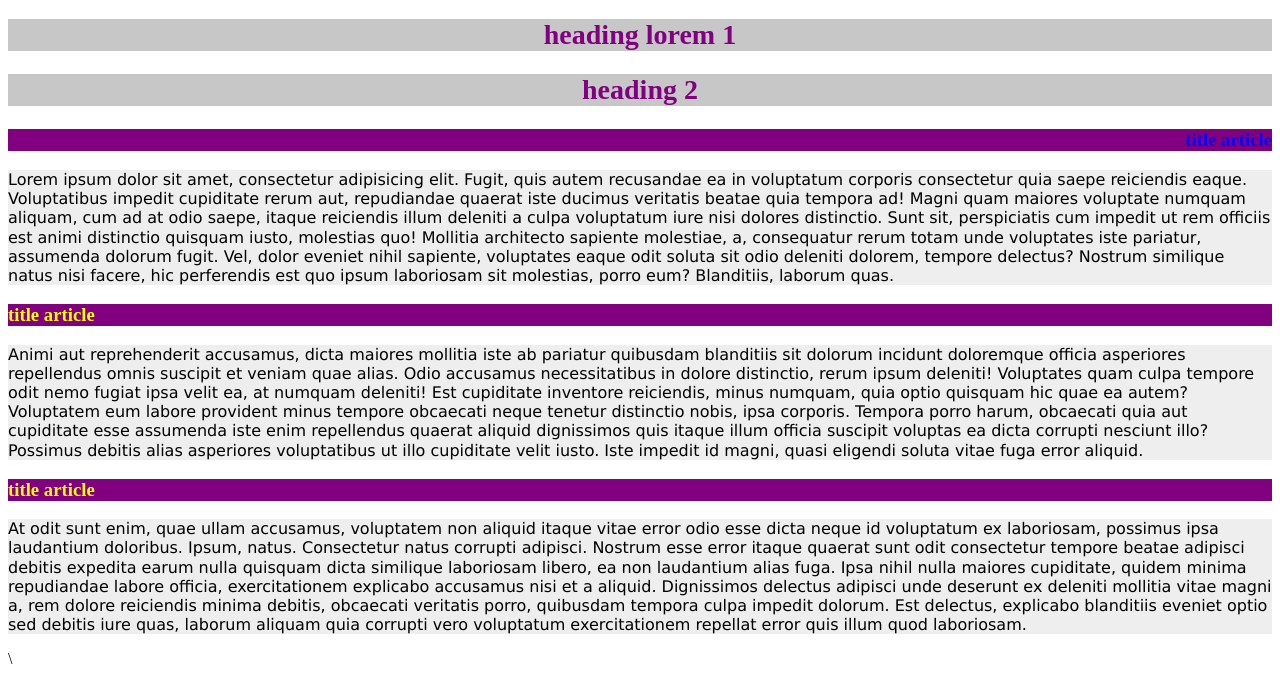
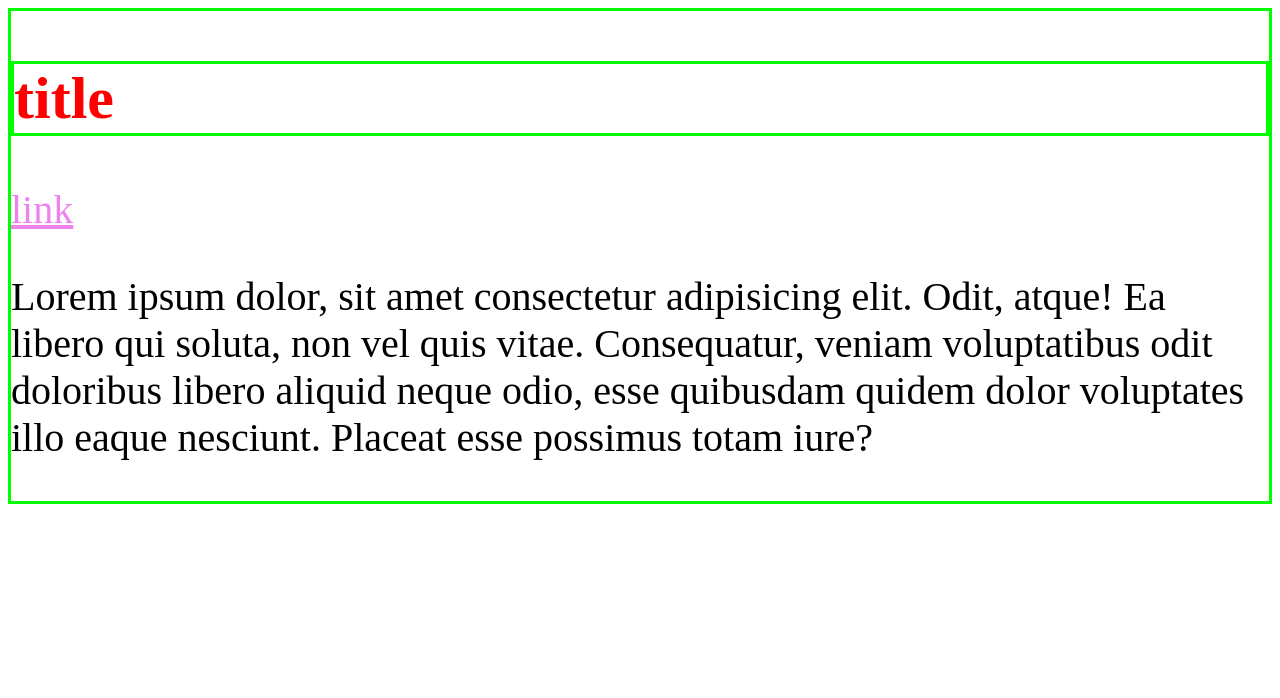
Before and after one commit to Yaroslav-Maneliuk/css_project, a plain HTML site: page index.html in a window 1280 px wide. Drawn offline with Linux system fonts and the light colour scheme.

Commit message:
Example global properties: inherit? initial

```diff
--- a/assets/css/style.css
+++ b/assets/css/style.css
@@ -1,21 +1,16 @@
-.main-heading{
-  color: purple;
-  background-color: #c7c7c7;
-  font-size: 28px;
-  text-align: center;
-  text-transform: lowercase;
+.main-article{
+  font-size: 40px;
+  border: 3px solid rgb(0, 255, 0);
+  color: red;
 }
-.heading-art{
-  color:yellow;
-  background-color:purple;
+.head-article{
+  border: inherit;
 }
-.format-text{
-  text-align: right;
-  color:blue;
+.content-article{
+  font-size: unset;
+  color: initial;
 }
-p{
-  font-size: 16px;
-  line-height: 1.2em;
-  background-color: #eeeeee;
-  font-family: Verdana, Geneva, Tahoma, sans-serif;
+.link-article{
+  color: violet;
+  font-style: 20px;
 }
--- a/index.html
+++ b/index.html
@@ -6,22 +6,10 @@
   <link rel="stylesheet" href="./assets/css/style.css">
 </head>
 <body>
-  <!-- h1.main-heading{heading 1}+section>(h2.main-heading{heading 2}+article.container*3>h3.heading-art{title article}+p>lorem120) -->
-  <h1 class="main-heading">heading lorem 1</h1>
-  <section>
-    <h2 class="main-heading">heading 2</h2>
-    <article class="container">
-      <h3 class="heading-art format-text">title article</h3>
-      <p>Lorem ipsum dolor sit amet, consectetur adipisicing elit. Fugit, quis autem recusandae ea in voluptatum corporis consectetur quia saepe reiciendis eaque. Voluptatibus impedit cupiditate rerum aut, repudiandae quaerat iste ducimus veritatis beatae quia tempora ad! Magni quam maiores voluptate numquam aliquam, cum ad at odio saepe, itaque reiciendis illum deleniti a culpa voluptatum iure nisi dolores distinctio. Sunt sit, perspiciatis cum impedit ut rem officiis est animi distinctio quisquam iusto, molestias quo! Mollitia architecto sapiente molestiae, a, consequatur rerum totam unde voluptates iste pariatur, assumenda dolorum fugit. Vel, dolor eveniet nihil sapiente, voluptates eaque odit soluta sit odio deleniti dolorem, tempore delectus? Nostrum similique natus nisi facere, hic perferendis est quo ipsum laboriosam sit molestias, porro eum? Blanditiis, laborum quas.</p>
-    </article>
-    <article class="container">
-      <h3 class="heading-art">title article</h3>
-      <p>Animi aut reprehenderit accusamus, dicta maiores mollitia iste ab pariatur quibusdam blanditiis sit dolorum incidunt doloremque officia asperiores repellendus omnis suscipit et veniam quae alias. Odio accusamus necessitatibus in dolore distinctio, rerum ipsum deleniti! Voluptates quam culpa tempore odit nemo fugiat ipsa velit ea, at numquam deleniti! Est cupiditate inventore reiciendis, minus numquam, quia optio quisquam hic quae ea autem? Voluptatem eum labore provident minus tempore obcaecati neque tenetur distinctio nobis, ipsa corporis. Tempora porro harum, obcaecati quia aut cupiditate esse assumenda iste enim repellendus quaerat aliquid dignissimos quis itaque illum officia suscipit voluptas ea dicta corrupti nesciunt illo? Possimus debitis alias asperiores voluptatibus ut illo cupiditate velit iusto. Iste impedit id magni, quasi eligendi soluta vitae fuga error aliquid.</p>
-    </article>
-    <article class="container">
-      <h3 class="heading-art">title article</h3>
-      <p>At odit sunt enim, quae ullam accusamus, voluptatem non aliquid itaque vitae error odio esse dicta neque id voluptatum ex laboriosam, possimus ipsa laudantium doloribus. Ipsum, natus. Consectetur natus corrupti adipisci. Nostrum esse error itaque quaerat sunt odit consectetur tempore beatae adipisci debitis expedita earum nulla quisquam dicta similique laboriosam libero, ea non laudantium alias fuga. Ipsa nihil nulla maiores cupiditate, quidem minima repudiandae labore officia, exercitationem explicabo accusamus nisi et a aliquid. Dignissimos delectus adipisci unde deserunt ex deleniti mollitia vitae magni a, rem dolore reiciendis minima debitis, obcaecati veritatis porro, quibusdam tempora culpa impedit dolorum. Est delectus, explicabo blanditiis eveniet optio sed debitis iure quas, laborum aliquam quia corrupti vero voluptatum exercitationem repellat error quis illum quod laboriosam.</p>
-    </article>
-  </section>\
+  <article class="main-article">
+    <h1 class="head-article">title</h1>
+    <a class="link-article" href="#">link</a>
+    <p class="content-article">Lorem ipsum dolor, sit amet consectetur adipisicing elit. Odit, atque! Ea libero qui soluta, non vel quis vitae. Consequatur, veniam voluptatibus odit doloribus libero aliquid neque odio, esse quibusdam quidem dolor voluptates illo eaque nesciunt. Placeat esse possimus totam iure?</p>
+  </article>
 </body>
 </html>
```
